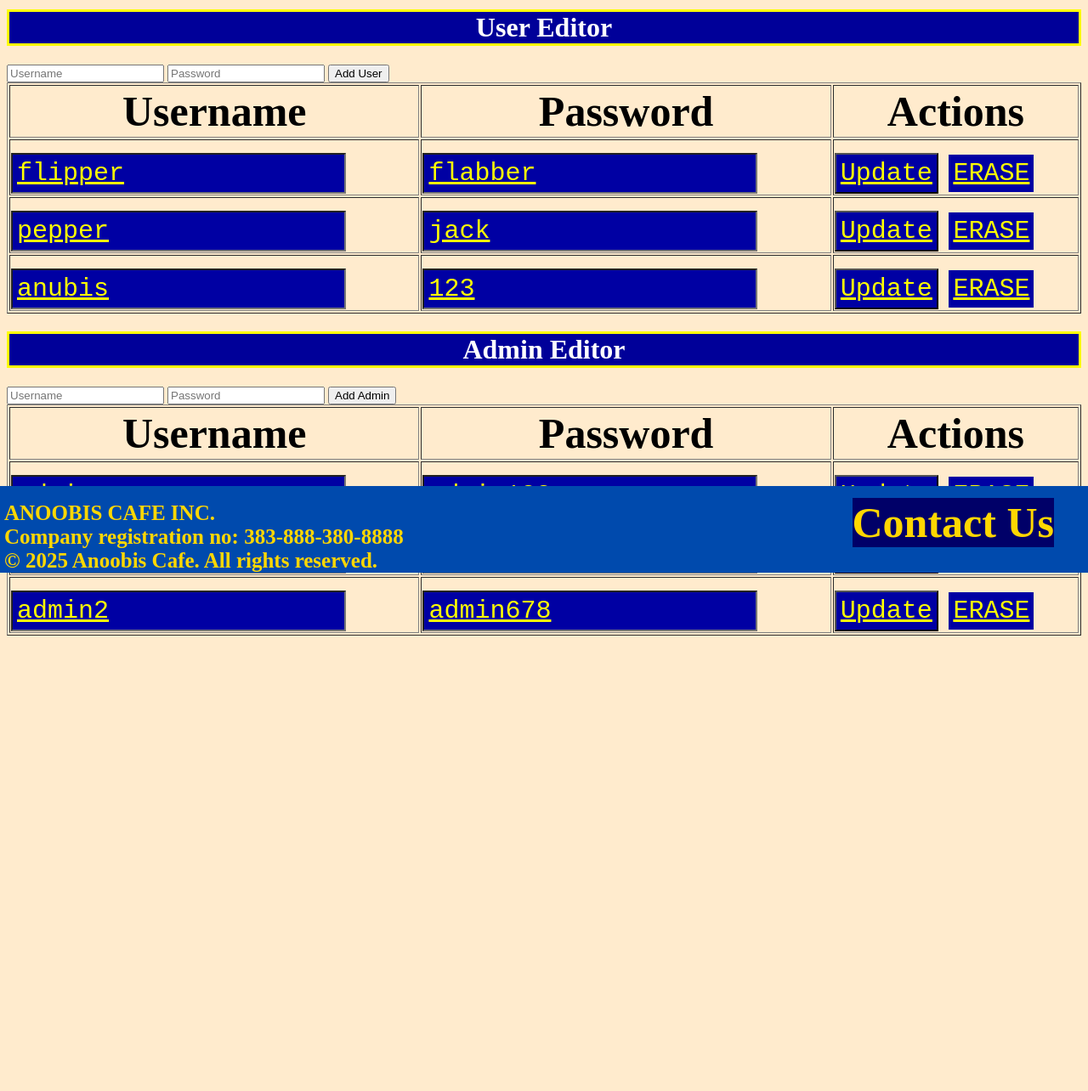
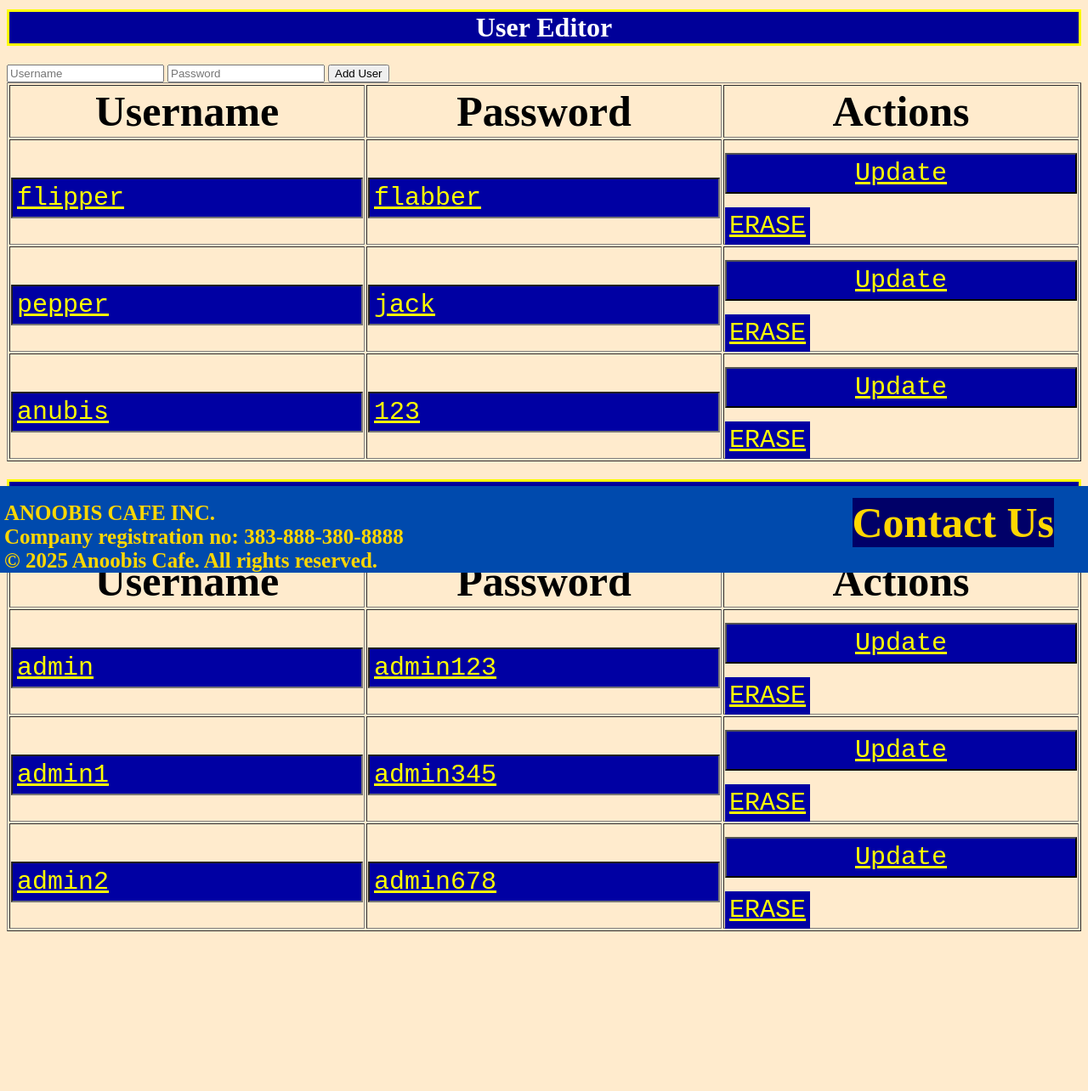
Before and after one commit to johann122004/Anoobis_Final_Project, a PHP site: page /editUsers.php in a window 1280 px wide. Shown: the part 126-1410 px from the top of the page at 85% size. Before the commit the page ends 874 px from the top, so only its background shows below. Run offline with PHP 8.4, Linux system fonts and the light colour scheme; data comes from the database, SQL or seed files in the repository.

Commit message:
Update styles_admin.css

```diff
--- a/styles_admin.css
+++ b/styles_admin.css
@@ -16,9 +16,16 @@ body{
 }
 
 table{
+    table-layout: fixed;
     width: 100%;
+    max-width: 100%;
+    box-sizing: border-box;
     font-size: 50px;
     input, a{
+        table-layout: fixed;
+        width: 100%;
+        max-width: 100%;
+        box-sizing: border-box;
         background-color: rgb(0, 0, 163);
         font-size: 30px;
         font-family: 'Courier New', Courier, monospace;
```
